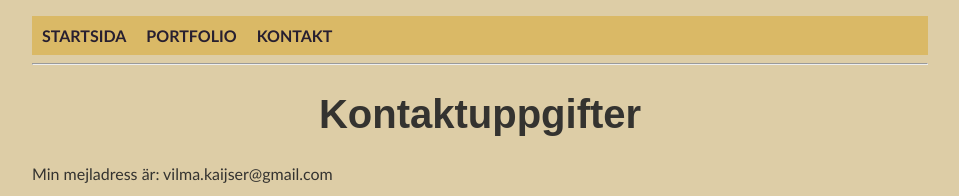
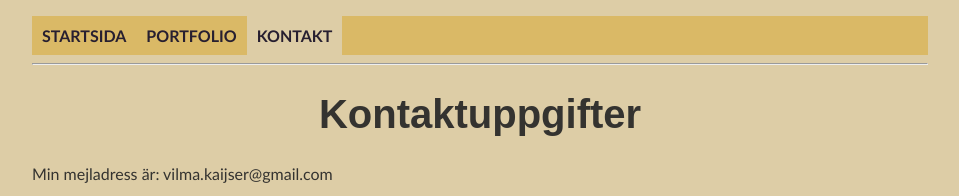
Before and after one commit to vilma-ck/klientutveckling, a plain HTML site: page docs/contact.html in a window 1280 px wide. Shown: the top 196 px of the page, without its empty margins (160-1119 px from the left). Drawn offline with Linux system fonts and the light colour scheme.

Commit message:
contact nav link fixed

```diff
--- a/docs/contact.html
+++ b/docs/contact.html
@@ -11,7 +11,7 @@
         <ul>
             <li><a href="index.html">Startsida</a></li>
             <li><a href="portfolio.html">Portfolio</a></li>
-            <li><a href="contact.html">Kontakt</a></li>
+            <li><a class="current-page" href="contact.html">Kontakt</a></li>
 
         </ul>
 
```
